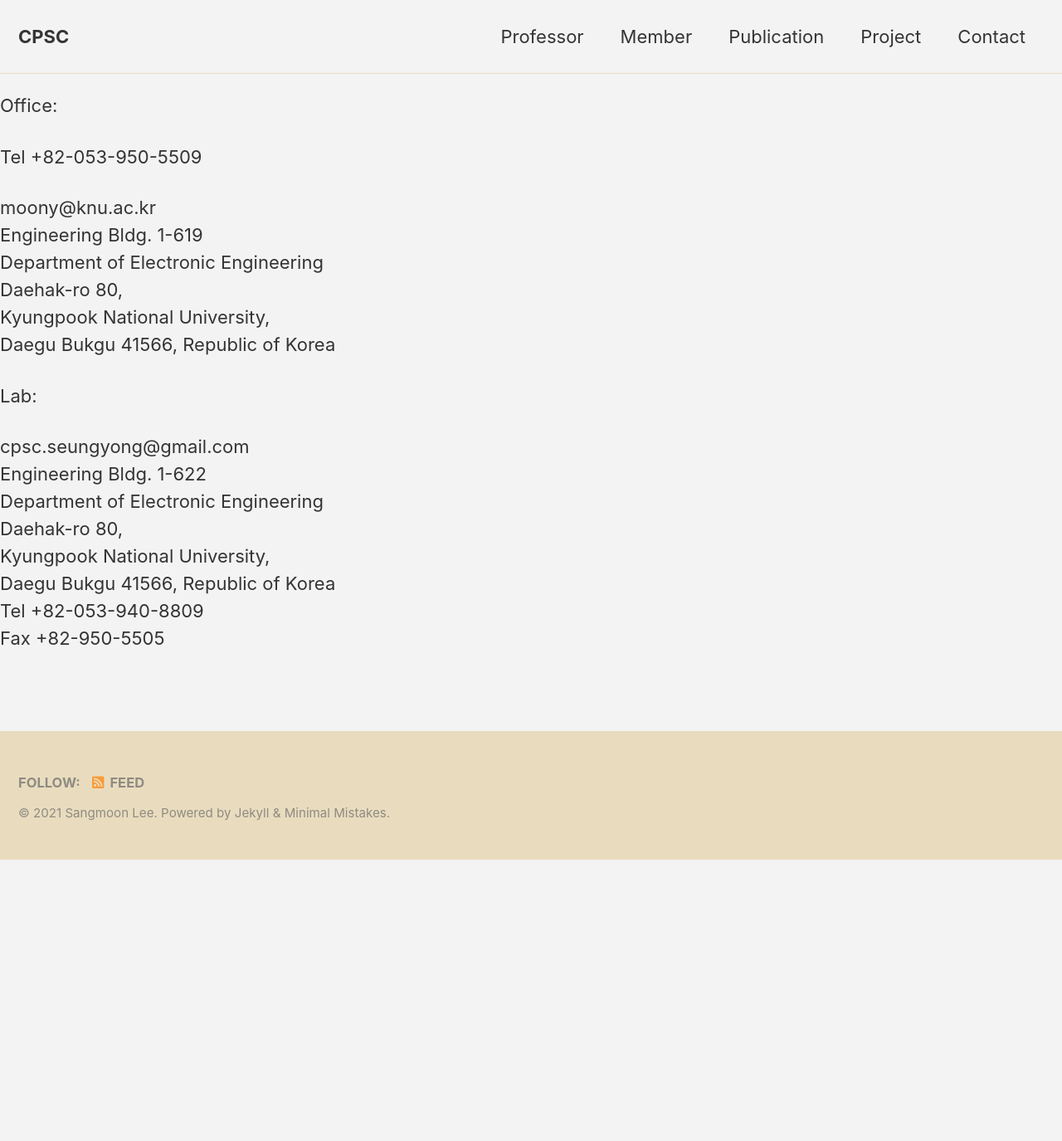
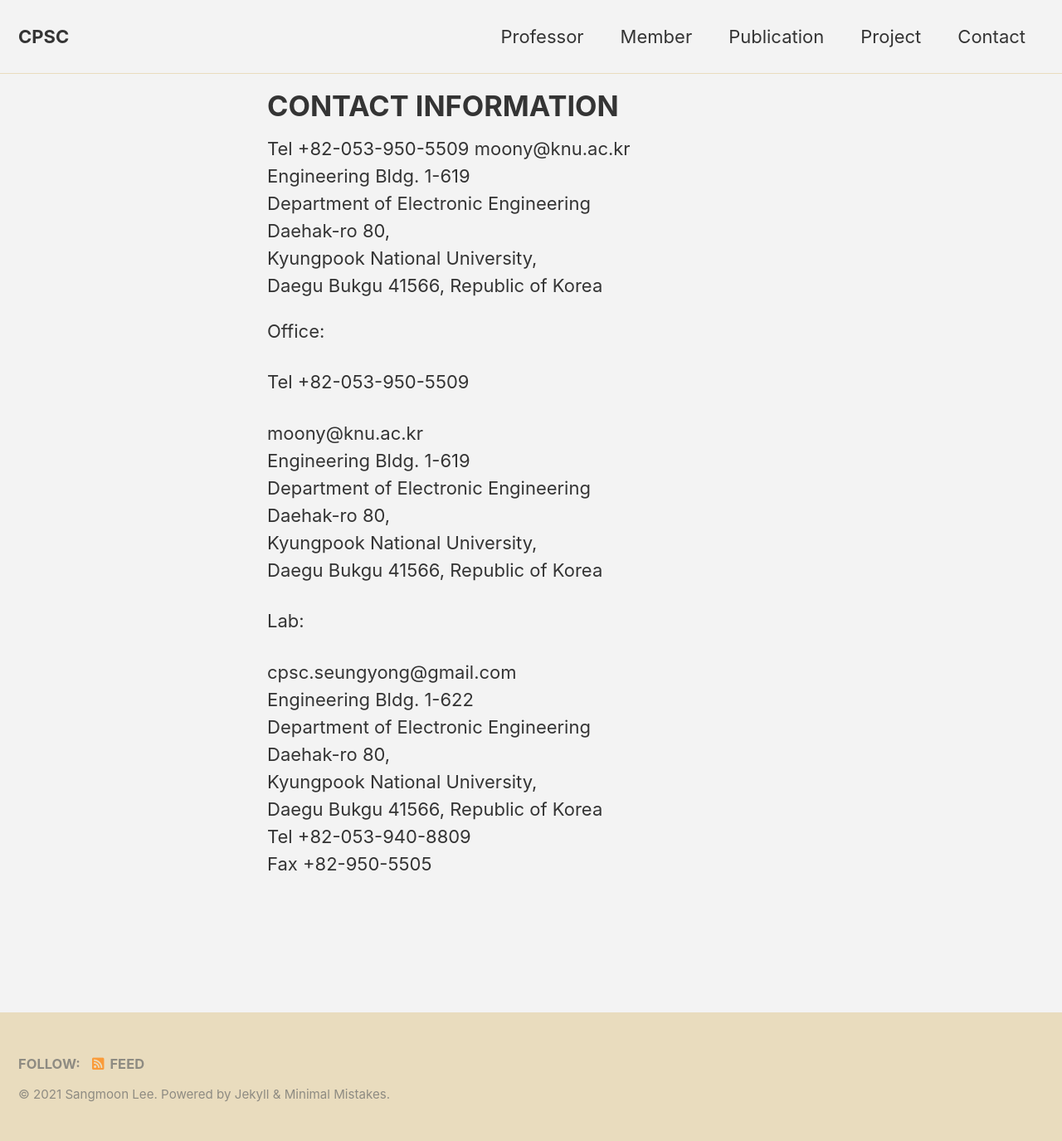
Before and after one commit to CPSC-LAB/CPSC-LAB.github.io, a Jekyll site: the page built from _pages/contact.md, in a window 1280 px wide. Shown: the whole page at 83% size. Built offline with Jekyll 4.4.1, drawn with Linux system fonts in a browser that asks for light colours; cached includes are drawn as plain includes; our own code applies the rules of GitHub Pages for plain Markdown files; before the commit the page ends 1036 px from its top, so only the background shows below that.

Commit message:
Update contact.md

```diff
--- a/_pages/contact.md
+++ b/_pages/contact.md
@@ -1,10 +1,15 @@
 ---
-title: "<span style="color:green">CONTACT INFORMATION</span>"
+title: "CONTACT INFORMATION"
 permalink: /contact/
 layout: categories
 ---
 
-
+<div id="col">Tel +82-053-950-5509 moony@knu.ac.kr<br>
+Engineering Bldg. 1-619<br>
+Department of Electronic Engineering <br>
+Daehak-ro 80, <br>
+Kyungpook National University,<br>
+Daegu Bukgu 41566, Republic of Korea<br></div>
 Office:
 
 Tel +82-053-950-5509
```
